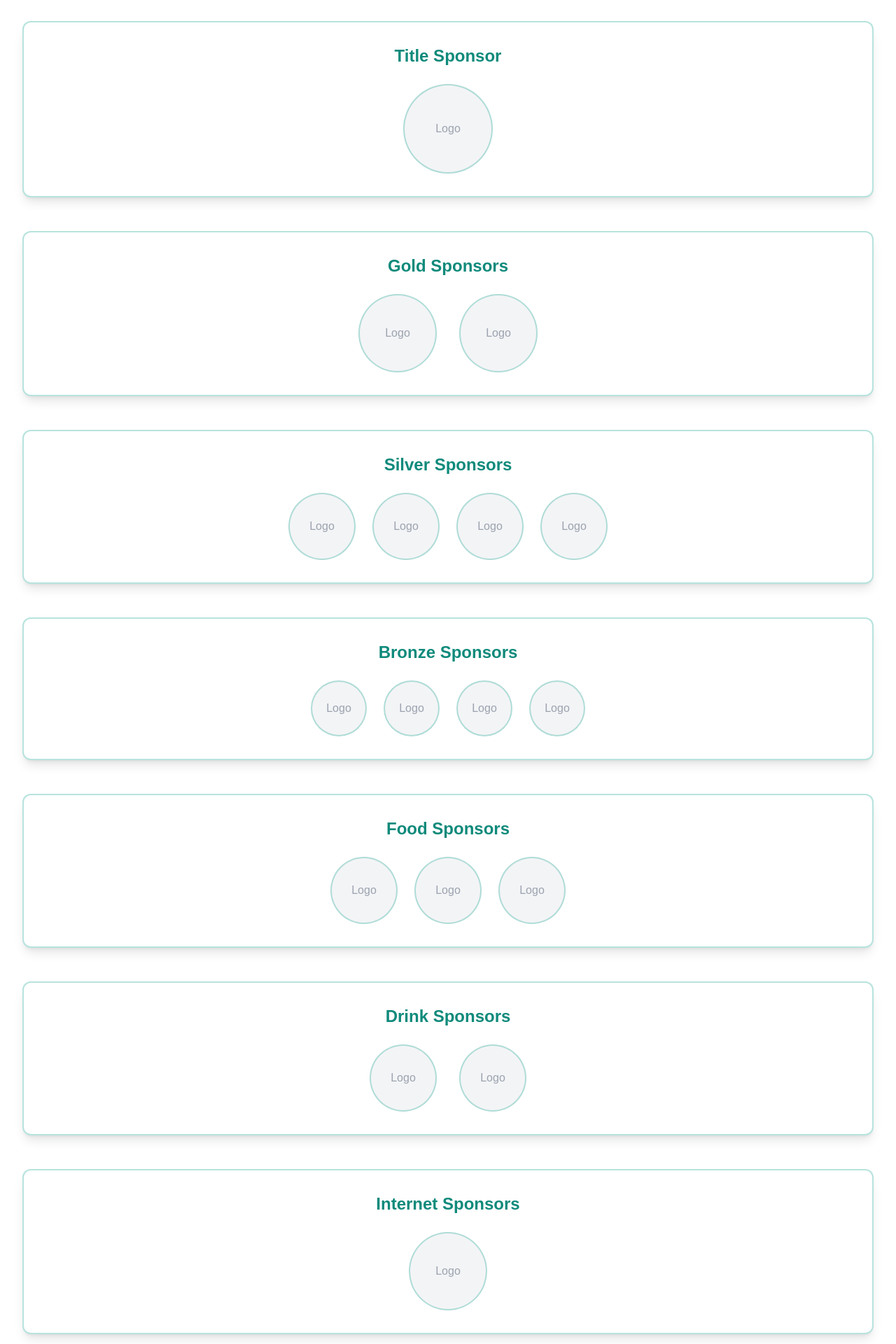
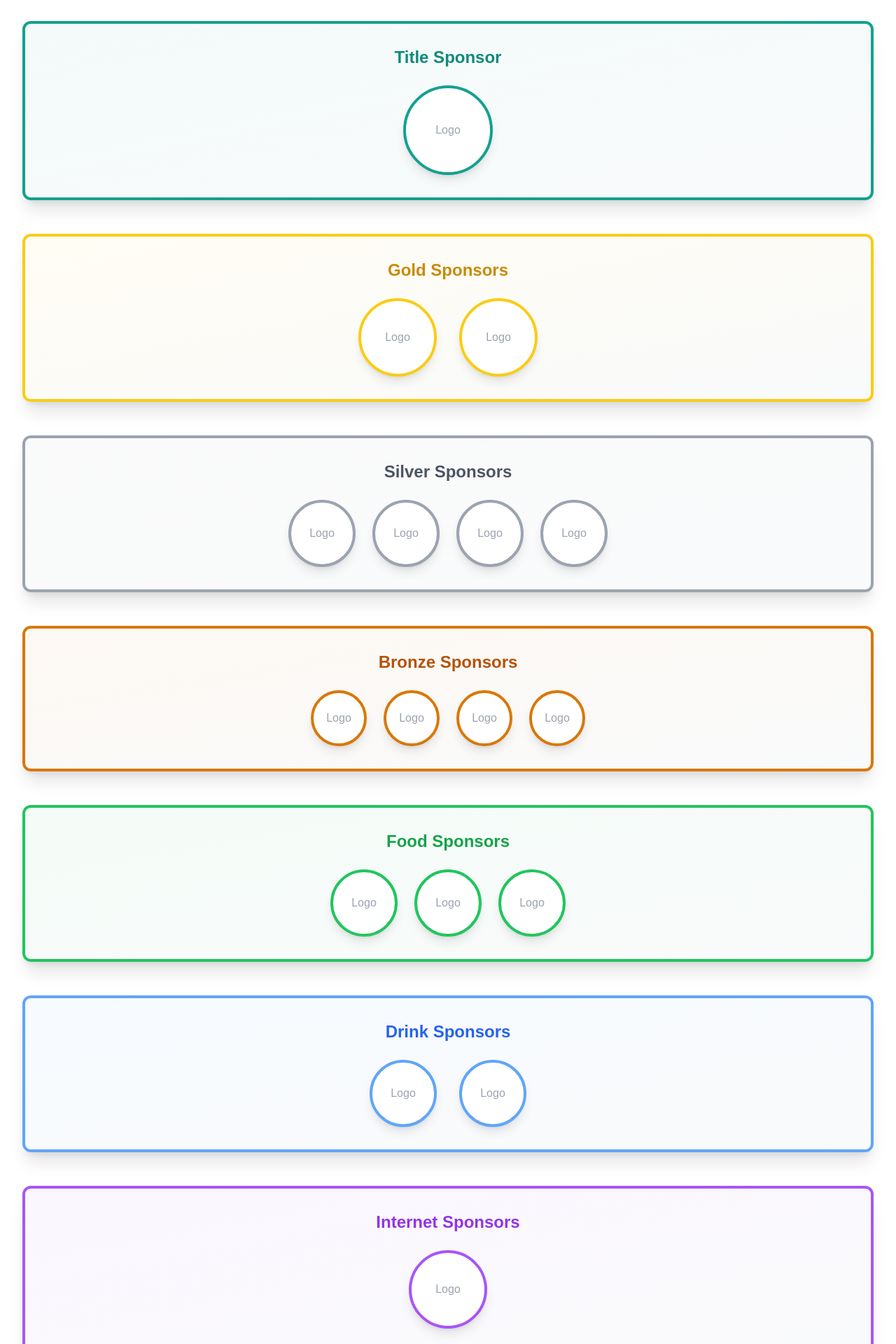
Before and after one commit to PU-Tech-Club/InnoSphere2025, a React (Vite) app: page / in a window 1280 px wide. Shown: the part 2740-4660 px from the top of the page at 70% size. Built offline with nearby package versions, Linux system fonts and the light colour scheme.

Commit message:
colorize sponsor section

```diff
--- a/src/App.tsx
+++ b/src/App.tsx
@@ -649,21 +649,23 @@ function AppContent() {
             </h2>
             <div className="grid grid-cols-1 gap-12">
               {/* Title Sponsor */}
-              <div className="bg-white dark:bg-gray-800 rounded-xl p-8 shadow-lg border-2 border-teal/30 dark:border-teal/50">
-                <h3 className="text-2xl font-bold text-teal-dark dark:text-teal mb-6 text-center">Title Sponsor</h3>
-                <div className="flex justify-center">
-                  <div className="w-32 h-32 rounded-full bg-gray-100 dark:bg-gray-700 border-2 border-teal/30 dark:border-teal/50 flex items-center justify-center">
+              <div className="bg-gradient-to-br from-white to-gray-50 dark:from-gray-800 dark:to-gray-900 rounded-xl p-8 shadow-xl border-4 border-teal dark:border-teal/80 relative overflow-hidden">
+                <div className="absolute inset-0 bg-gradient-to-br from-teal/5 to-transparent dark:from-teal/10"></div>
+                <h3 className="text-2xl font-bold text-teal-dark dark:text-teal mb-6 text-center relative">Title Sponsor</h3>
+                <div className="flex justify-center relative">
+                  <div className="w-32 h-32 rounded-full bg-white dark:bg-gray-700 border-4 border-teal dark:border-teal/80 flex items-center justify-center shadow-lg">
                     <span className="text-gray-400 dark:text-gray-500">Logo</span>
                   </div>
                 </div>
               </div>
 
               {/* Gold Sponsors */}
-              <div className="bg-white dark:bg-gray-800 rounded-xl p-8 shadow-lg border-2 border-teal/30 dark:border-teal/50">
-                <h3 className="text-2xl font-bold text-teal-dark dark:text-teal mb-6 text-center">Gold Sponsors</h3>
-                <div className="flex justify-center gap-8">
+              <div className="bg-gradient-to-br from-white to-gray-50 dark:from-gray-800 dark:to-gray-900 rounded-xl p-8 shadow-xl border-4 border-yellow-400 dark:border-yellow-500/80 relative overflow-hidden">
+                <div className="absolute inset-0 bg-gradient-to-br from-yellow-400/5 to-transparent dark:from-yellow-500/10"></div>
+                <h3 className="text-2xl font-bold text-yellow-600 dark:text-yellow-400 mb-6 text-center relative">Gold Sponsors</h3>
+                <div className="flex justify-center gap-8 relative">
                   {[1, 2].map((idx) => (
-                    <div key={idx} className="w-28 h-28 rounded-full bg-gray-100 dark:bg-gray-700 border-2 border-teal/30 dark:border-teal/50 flex items-center justify-center">
+                    <div key={idx} className="w-28 h-28 rounded-full bg-white dark:bg-gray-700 border-4 border-yellow-400 dark:border-yellow-500/80 flex items-center justify-center shadow-lg">
                       <span className="text-gray-400 dark:text-gray-500">Logo</span>
                     </div>
                   ))}
@@ -671,11 +673,12 @@ function AppContent() {
               </div>
 
               {/* Silver Sponsors */}
-              <div className="bg-white dark:bg-gray-800 rounded-xl p-8 shadow-lg border-2 border-teal/30 dark:border-teal/50">
-                <h3 className="text-2xl font-bold text-teal-dark dark:text-teal mb-6 text-center">Silver Sponsors</h3>
-                <div className="flex justify-center gap-6 flex-wrap">
+              <div className="bg-gradient-to-br from-white to-gray-50 dark:from-gray-800 dark:to-gray-900 rounded-xl p-8 shadow-xl border-4 border-gray-400 dark:border-gray-500/80 relative overflow-hidden">
+                <div className="absolute inset-0 bg-gradient-to-br from-gray-400/5 to-transparent dark:from-gray-500/10"></div>
+                <h3 className="text-2xl font-bold text-gray-600 dark:text-gray-400 mb-6 text-center relative">Silver Sponsors</h3>
+                <div className="flex justify-center gap-6 flex-wrap relative">
                   {[1, 2, 3, 4].map((idx) => (
-                    <div key={idx} className="w-24 h-24 rounded-full bg-gray-100 dark:bg-gray-700 border-2 border-teal/30 dark:border-teal/50 flex items-center justify-center">
+                    <div key={idx} className="w-24 h-24 rounded-full bg-white dark:bg-gray-700 border-4 border-gray-400 dark:border-gray-500/80 flex items-center justify-center shadow-lg">
                       <span className="text-gray-400 dark:text-gray-500">Logo</span>
                     </div>
                   ))}
@@ -683,11 +686,12 @@ function AppContent() {
               </div>
 
               {/* Bronze Sponsors */}
-              <div className="bg-white dark:bg-gray-800 rounded-xl p-8 shadow-lg border-2 border-teal/30 dark:border-teal/50">
-                <h3 className="text-2xl font-bold text-teal-dark dark:text-teal mb-6 text-center">Bronze Sponsors</h3>
-                <div className="flex justify-center gap-6 flex-wrap">
+              <div className="bg-gradient-to-br from-white to-gray-50 dark:from-gray-800 dark:to-gray-900 rounded-xl p-8 shadow-xl border-4 border-amber-600 dark:border-amber-500/80 relative overflow-hidden">
+                <div className="absolute inset-0 bg-gradient-to-br from-amber-600/5 to-transparent dark:from-amber-500/10"></div>
+                <h3 className="text-2xl font-bold text-amber-700 dark:text-amber-500 mb-6 text-center relative">Bronze Sponsors</h3>
+                <div className="flex justify-center gap-6 flex-wrap relative">
                   {[1, 2, 3, 4].map((idx) => (
-                    <div key={idx} className="w-20 h-20 rounded-full bg-gray-100 dark:bg-gray-700 border-2 border-teal/30 dark:border-teal/50 flex items-center justify-center">
+                    <div key={idx} className="w-20 h-20 rounded-full bg-white dark:bg-gray-700 border-4 border-amber-600 dark:border-amber-500/80 flex items-center justify-center shadow-lg">
                       <span className="text-gray-400 dark:text-gray-500">Logo</span>
                     </div>
                   ))}
@@ -695,11 +699,12 @@ function AppContent() {
               </div>
 
               {/* Food Sponsors */}
-              <div className="bg-white dark:bg-gray-800 rounded-xl p-8 shadow-lg border-2 border-teal/30 dark:border-teal/50">
-                <h3 className="text-2xl font-bold text-teal-dark dark:text-teal mb-6 text-center">Food Sponsors</h3>
-                <div className="flex justify-center gap-6 flex-wrap">
+              <div className="bg-gradient-to-br from-white to-gray-50 dark:from-gray-800 dark:to-gray-900 rounded-xl p-8 shadow-xl border-4 border-green-500 dark:border-green-400/80 relative overflow-hidden">
+                <div className="absolute inset-0 bg-gradient-to-br from-green-500/5 to-transparent dark:from-green-400/10"></div>
+                <h3 className="text-2xl font-bold text-green-600 dark:text-green-400 mb-6 text-center relative">Food Sponsors</h3>
+                <div className="flex justify-center gap-6 flex-wrap relative">
                   {[1, 2, 3].map((idx) => (
-                    <div key={idx} className="w-24 h-24 rounded-full bg-gray-100 dark:bg-gray-700 border-2 border-teal/30 dark:border-teal/50 flex items-center justify-center">
+                    <div key={idx} className="w-24 h-24 rounded-full bg-white dark:bg-gray-700 border-4 border-green-500 dark:border-green-400/80 flex items-center justify-center shadow-lg">
                       <span className="text-gray-400 dark:text-gray-500">Logo</span>
                     </div>
                   ))}
@@ -707,11 +712,12 @@ function AppContent() {
               </div>
 
               {/* Drink Sponsors */}
-              <div className="bg-white dark:bg-gray-800 rounded-xl p-8 shadow-lg border-2 border-teal/30 dark:border-teal/50">
-                <h3 className="text-2xl font-bold text-teal-dark dark:text-teal mb-6 text-center">Drink Sponsors</h3>
-                <div className="flex justify-center gap-8">
+              <div className="bg-gradient-to-br from-white to-gray-50 dark:from-gray-800 dark:to-gray-900 rounded-xl p-8 shadow-xl border-4 border-blue-400 dark:border-blue-500/80 relative overflow-hidden">
+                <div className="absolute inset-0 bg-gradient-to-br from-blue-400/5 to-transparent dark:from-blue-500/10"></div>
+                <h3 className="text-2xl font-bold text-blue-600 dark:text-blue-400 mb-6 text-center relative">Drink Sponsors</h3>
+                <div className="flex justify-center gap-8 relative">
                   {[1, 2].map((idx) => (
-                    <div key={idx} className="w-24 h-24 rounded-full bg-gray-100 dark:bg-gray-700 border-2 border-teal/30 dark:border-teal/50 flex items-center justify-center">
+                    <div key={idx} className="w-24 h-24 rounded-full bg-white dark:bg-gray-700 border-4 border-blue-400 dark:border-blue-500/80 flex items-center justify-center shadow-lg">
                       <span className="text-gray-400 dark:text-gray-500">Logo</span>
                     </div>
                   ))}
@@ -719,10 +725,11 @@ function AppContent() {
               </div>
 
               {/* Internet Sponsors */}
-              <div className="bg-white dark:bg-gray-800 rounded-xl p-8 shadow-lg border-2 border-teal/30 dark:border-teal/50">
-                <h3 className="text-2xl font-bold text-teal-dark dark:text-teal mb-6 text-center">Internet Sponsors</h3>
-                <div className="flex justify-center">
-                  <div className="w-28 h-28 rounded-full bg-gray-100 dark:bg-gray-700 border-2 border-teal/30 dark:border-teal/50 flex items-center justify-center">
+              <div className="bg-gradient-to-br from-white to-gray-50 dark:from-gray-800 dark:to-gray-900 rounded-xl p-8 shadow-xl border-4 border-purple-500 dark:border-purple-400/80 relative overflow-hidden">
+                <div className="absolute inset-0 bg-gradient-to-br from-purple-500/5 to-transparent dark:from-purple-400/10"></div>
+                <h3 className="text-2xl font-bold text-purple-600 dark:text-purple-400 mb-6 text-center relative">Internet Sponsors</h3>
+                <div className="flex justify-center relative">
+                  <div className="w-28 h-28 rounded-full bg-white dark:bg-gray-700 border-4 border-purple-500 dark:border-purple-400/80 flex items-center justify-center shadow-lg">
                     <span className="text-gray-400 dark:text-gray-500">Logo</span>
                   </div>
                 </div>
```
